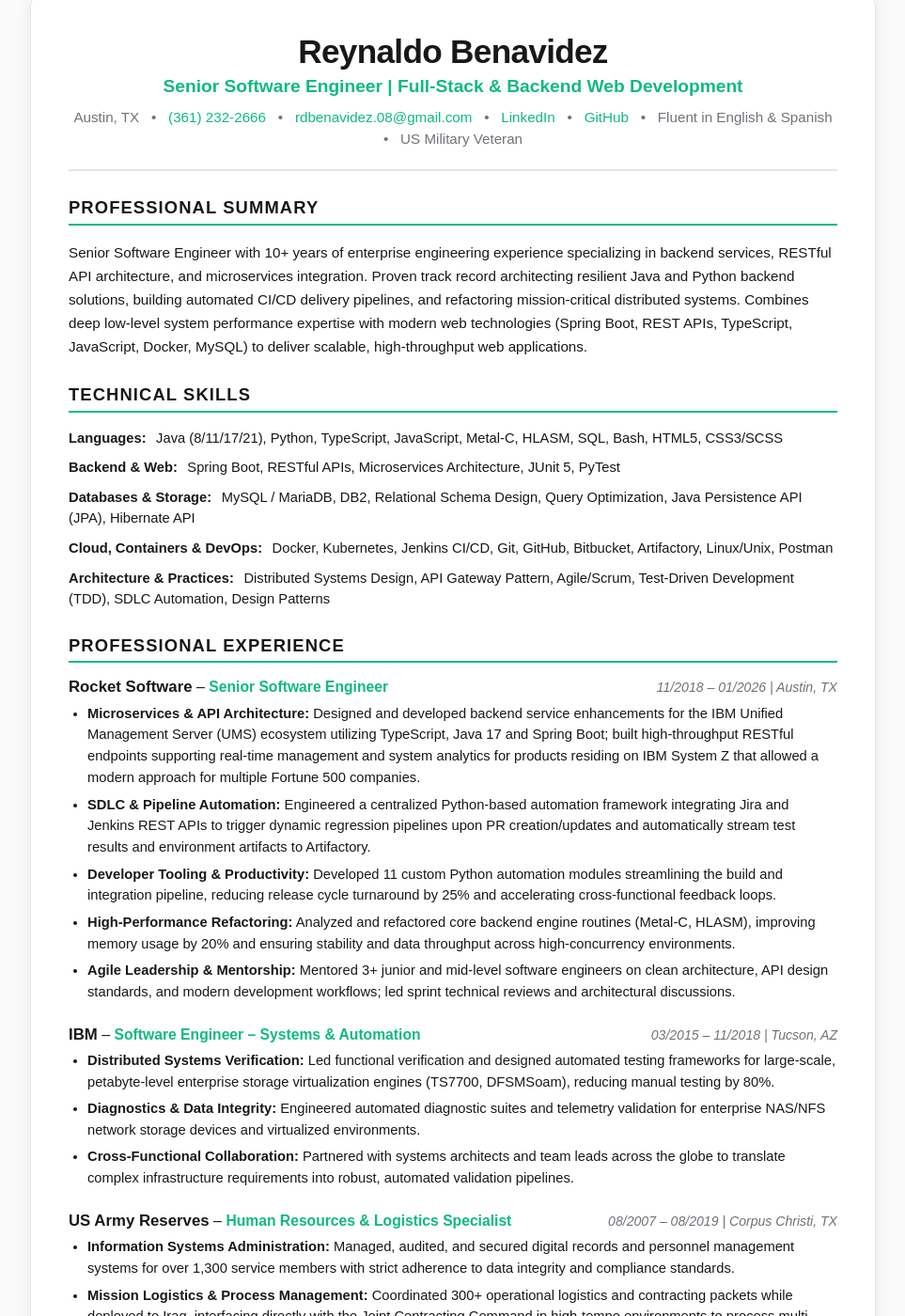
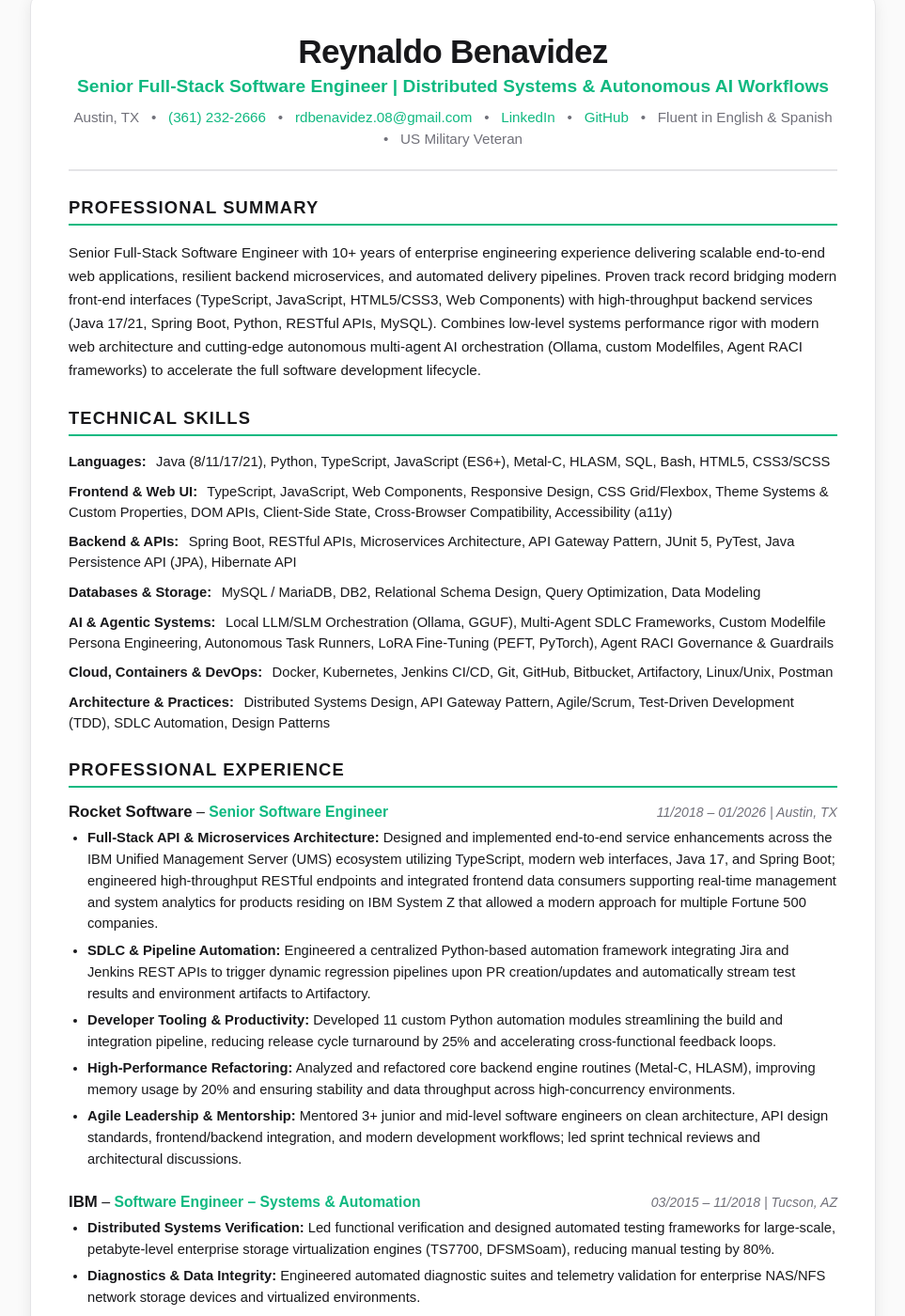
Before and after one commit to reybd03/PersonalWebpage, a Jekyll site: the page pages/resume.html, which Jekyll copies as it is, in a window 1280 px wide and 1400 px high, scrolled down 299 px. Shown: the whole window at 94% size, without its empty margins (158-1121 px from the left). Built offline with Jekyll 4.4.1, drawn with Linux system fonts in a browser that asks for light colours; some of the changed text lies outside the part shown.

Commit message:
Updates to Resume and Project pages

```diff
--- a/pages/resume.html
+++ b/pages/resume.html
@@ -37,7 +37,7 @@
         <header class="resume-header">
           <h1 class="resume-name">Reynaldo Benavidez</h1>
           <div class="resume-title">
-            Senior Software Engineer | Full-Stack &amp; Backend Web Development
+            Senior Full-Stack Software Engineer | Distributed Systems &amp; Autonomous AI Workflows
           </div>
           <div class="resume-contact-bar">
             <span>Austin, TX</span>
@@ -71,15 +71,16 @@
             Professional Summary
           </h2>
           <p class="resume-summary-text">
-            Senior Software Engineer with 10+ years of enterprise engineering
-            experience specializing in backend services, RESTful API
-            architecture, and microservices integration. Proven track record
-            architecting resilient Java and Python backend solutions, building
-            automated CI/CD delivery pipelines, and refactoring mission-critical
-            distributed systems. Combines deep low-level system performance
-            expertise with modern web technologies (Spring Boot, REST APIs,
-            TypeScript, JavaScript, Docker, MySQL) to deliver scalable,
-            high-throughput web applications.
+            Senior Full-Stack Software Engineer with 10+ years of enterprise
+            engineering experience delivering scalable end-to-end web
+            applications, resilient backend microservices, and automated
+            delivery pipelines. Proven track record bridging modern front-end
+            interfaces (TypeScript, JavaScript, HTML5/CSS3, Web Components) with
+            high-throughput backend services (Java 17/21, Spring Boot, Python,
+            RESTful APIs, MySQL). Combines low-level systems performance rigor
+            with modern web architecture and cutting-edge autonomous multi-agent
+            AI orchestration (Ollama, custom Modelfiles, Agent RACI frameworks)
+            to accelerate the full software development lifecycle.
           </p>
         </section>
 
@@ -92,22 +93,39 @@
             <div class="skill-category">
               <span class="skill-label">Languages:</span>
               <span class="skill-items"
-                >Java (8/11/17/21), Python, TypeScript, JavaScript, Metal-C,
+                >Java (8/11/17/21), Python, TypeScript, JavaScript (ES6+), Metal-C,
                 HLASM, SQL, Bash, HTML5, CSS3/SCSS</span
               >
             </div>
             <div class="skill-category">
-              <span class="skill-label">Backend &amp; Web:</span>
+              <span class="skill-label">Frontend &amp; Web UI:</span>
               <span class="skill-items"
-                >Spring Boot, RESTful APIs, Microservices Architecture, JUnit 5,
-                PyTest</span
+                >TypeScript, JavaScript, Web Components, Responsive Design, CSS
+                Grid/Flexbox, Theme Systems &amp; Custom Properties, DOM APIs,
+                Client-Side State, Cross-Browser Compatibility, Accessibility (a11y)</span
+              >
+            </div>
+            <div class="skill-category">
+              <span class="skill-label">Backend &amp; APIs:</span>
+              <span class="skill-items"
+                >Spring Boot, RESTful APIs, Microservices Architecture, API Gateway
+                Pattern, JUnit 5, PyTest, Java Persistence API (JPA), Hibernate API</span
               >
             </div>
             <div class="skill-category">
               <span class="skill-label">Databases &amp; Storage:</span>
               <span class="skill-items"
                 >MySQL / MariaDB, DB2, Relational Schema Design, Query
-                Optimization, Java Persistence API (JPA), Hibernate API</span
+                Optimization, Data Modeling</span
+              >
+            </div>
+            <div class="skill-category">
+              <span class="skill-label">AI &amp; Agentic Systems:</span>
+              <span class="skill-items"
+                >Local LLM/SLM Orchestration (Ollama, GGUF), Multi-Agent SDLC
+                Frameworks, Custom Modelfile Persona Engineering, Autonomous Task
+                Runners, LoRA Fine-Tuning (PEFT, PyTorch), Agent RACI Governance &amp;
+                Guardrails</span
               >
             </div>
             <div class="skill-category">
@@ -144,13 +162,14 @@
             </div>
             <ul class="bullet-points">
               <li>
-                <strong>Microservices &amp; API Architecture:</strong> Designed
-                and developed backend service enhancements for the IBM Unified
-                Management Server (UMS) ecosystem utilizing TypeScript, Java 17
-                and Spring Boot; built high-throughput RESTful endpoints
-                supporting real-time management and system analytics for
-                products residing on IBM System Z that allowed a modern approach
-                for multiple Fortune 500 companies.
+                <strong>Full-Stack API &amp; Microservices Architecture:</strong>
+                Designed and implemented end-to-end service enhancements across
+                the IBM Unified Management Server (UMS) ecosystem utilizing
+                TypeScript, modern web interfaces, Java 17, and Spring Boot;
+                engineered high-throughput RESTful endpoints and integrated
+                frontend data consumers supporting real-time management and
+                system analytics for products residing on IBM System Z that
+                allowed a modern approach for multiple Fortune 500 companies.
               </li>
               <li>
                 <strong>SDLC &amp; Pipeline Automation:</strong> Engineered a
@@ -174,8 +193,9 @@
               <li>
                 <strong>Agile Leadership &amp; Mentorship:</strong> Mentored 3+
                 junior and mid-level software engineers on clean architecture,
-                API design standards, and modern development workflows; led
-                sprint technical reviews and architectural discussions.
+                API design standards, frontend/backend integration, and modern
+                development workflows; led sprint technical reviews and
+                architectural discussions.
               </li>
             </ul>
           </div>
@@ -306,6 +326,48 @@
                 Engineered reusable Web Components (such as custom
                 <code>&lt;shared-header&gt;</code>) and dynamic client-side
                 state management.
+              </li>
+            </ul>
+          </div>
+
+          <div class="timeline-item">
+            <div class="timeline-row">
+              <div>
+                <span class="org-name"
+                  >Autonomous Multi-Agent SDLC &amp; Local Model Platform</span
+                >
+              </div>
+              <div class="meta-info">
+                <a
+                  href="https://github.com/reybd03/autonomous-ai-sdlc"
+                  target="_blank"
+                  rel="noopener"
+                  >Github Repository</a
+                >
+              </div>
+            </div>
+            <ul class="bullet-points">
+              <li>
+                <strong>Multi-Tier Agent Routing:</strong> Configured and
+                deployed specialized local SLMs/LLMs (Qwen 2.5/3.5, Hermes,
+                Gemma) via custom Ollama Modelfiles, creating tuned personas for
+                System Architecture, Full-Stack Feature Implementation, and
+                scoped UI/UX verification.
+              </li>
+              <li>
+                <strong>Scheduled Daemon Orchestration:</strong> Engineered a
+                Linux background daemon (<code>nightly_ai_runner</code>)
+                integrating git-backed task tracking (Beads) with the Ollama
+                REST API to autonomously claim, classify, and execute engineering
+                and design tasks during scheduled off-peak windows.
+              </li>
+              <li>
+                <strong>Governance &amp; Architectural Benchmarking:</strong>
+                Instituted an enterprise RACI governance framework eliminating
+                agent self-approval, and created automated Python evaluation
+                pipelines (<code>capture_all</code>) to benchmark architectural
+                designs against security and template standards across multiple
+                models.
               </li>
             </ul>
           </div>
```
Also changed, not shown: other parts of pages/resume.html (+2 -2 lines), Reynaldo_Benavidez_Resume.md (+24 -16 lines), pages/projects.html (+23 -12 lines).
